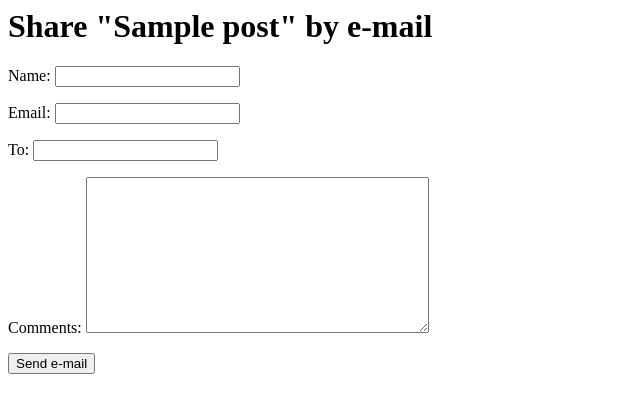
After one commit to amirraouf/django_by_example, a Django app: page /blog/1/share/ in a window 1280 px wide. The commit adds this page. Shown: the top 413 px of the page, without its empty margins (0-640 px from the left). Run offline with Django 3.2, Linux system fonts and the light colour scheme; tables that the repository leaves empty hold one stand-in row (values such as "Sample post").

Commit message:
second chapter send email

```diff
--- a/blog/urls.py
+++ b/blog/urls.py
@@ -4,4 +4,5 @@ urlpatterns = [
 # post views
 	url(r'^$',views.home,name='home'),
 	url(r'^(?P<slug>[-\w]+)/$', views.post_detail, name = 'post_detail'),
+	url(r'^(?P<post_id>\d+)/share/$', views.post_share,name='post_share'),
 ]
--- a/blog/views.py
+++ b/blog/views.py
@@ -2,6 +2,8 @@ from django.shortcuts import render
 from .models import Posts
 from django.core.paginator import Paginator , EmptyPage , PageNotAnInteger
 from django.shortcuts import get_object_or_404
+from .forms import EmailForm
+from django.core.mail import send_mail
 # Create your views here.
 def home(request):
 	published = Posts.published.all()
@@ -36,3 +38,24 @@ def post_detail(request,slug):
 # 	context_object_name = 'posts'
 # 	paginate_by = 3
 # 	template_name = 'blog/post/list.html'
+
+def post_share(request, post_id):
+	# Retrieve post by id
+	post = get_object_or_404(Posts, id=post_id, status='published')
+	sent = False
+	if request.method == 'POST':
+		# Form was submitted
+		form = EmailForm(request.POST)
+		if form.is_valid():
+			# Form fields passed validation
+			cd = form.cleaned_data
+			# ... send email
+			post_url = request.build_absolute_uri(post.get_absolute_url())
+			subject = '{} ({}) recommends you reading "{}"'.format(cd['name'], cd['email'], post.title)
+			message = 'Read "{}" at {}\n\n{}\'s comments: {}'.format(post.title, post_url, cd['name'], cd['comments'])
+			send_mail(subject, message, 'merosr2400@gmail.com',[cd['to']])
+			sent = True
+	else:
+		form = EmailForm()
+	return render(request, 'blog/post/share.html', {'post': post,
+													'form': form,'sent':sent})
--- a/template/blog/post/detail.html
+++ b/template/blog/post/detail.html
@@ -6,4 +6,5 @@
 <p>
     {{post.body}}
 </p>
+<a href="{%url 'blog:post_share' post.id%}">share</a>
 {% endblock %}
--- /dev/null
+++ b/template/blog/post/share.html
@@ -0,0 +1,17 @@
+{% extends "blog/base.html" %}
+{% block 'title' %}Share a post{% endblock %}
+{% block 'content' %}
+{% if sent %}
+    <h1>E-mail successfully sent</h1>
+    <p>
+    "{{ post.title }}" was successfully sent to {{ cd.to }}.
+    </p>
+{% else %}
+    <h1>Share "{{ post.title }}" by e-mail</h1>
+    <form action="." method="post">
+    {{ form.as_p }}
+    {% csrf_token %}
+    <input type="submit" value="Send e-mail">
+    </form>
+{% endif %}
+{% endblock %}
```
Also changed, not shown: dj_by_example/settings.py (+8 -0 lines), 4 other files.
